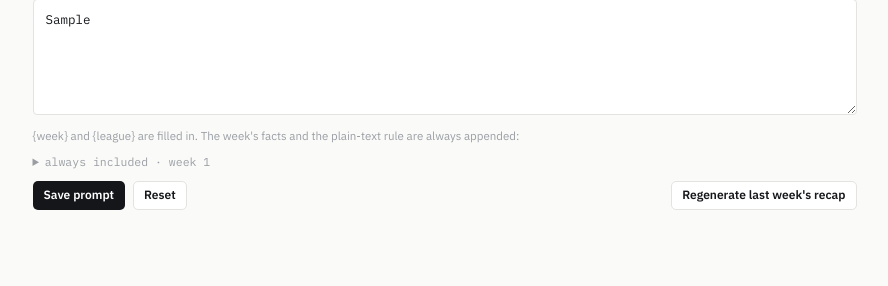
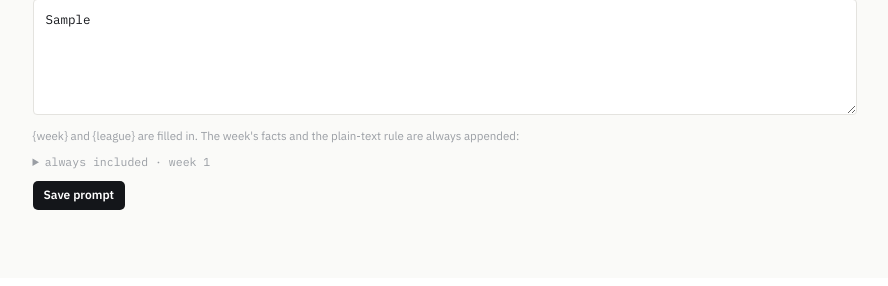
Before and after one commit to andrew23967/putnambowl2, a Django app: page /dashboard/emails/ in a window 1280 px wide. Shown: the part 1079-1365 px from the top of the page, without its empty margins (188-1076 px from the left). After the commit the page ends 1289 px from the top, so only its background shows below. Run offline with Django 5.2, Linux system fonts and the light colour scheme; a user stored in the database is signed in; data comes from the database, SQL or seed files in the repository; tables that the repository leaves empty hold one stand-in row (values such as "Sample post"); data that the repository does not hold is empty.

Commit message:
Emails dashboard: no regenerate-recap or reset-prompt buttons
The recap is written at advance and rides in the next weekly mail; the
prompt is edited in place. generate_recap and its route are gone. The
address test now checks the three labels rather than the explanations
removed when the block was condensed.

Co-Authored-By: Claude Fable 5.1 <noreply@anthropic.com>

```diff
--- a/main/urls.py
+++ b/main/urls.py
@@ -22,7 +22,6 @@ urlpatterns = [
     path('dashboard/accounts/edit/<int:user_id>/', views.edit_player, name='edit_player'),
     path('dashboard/accounts/delete/<int:user_id>/', views.delete_player, name='delete_player'),
     path('pick-history/', views.pick_history, name='pick_history'),
-    path('dashboard/generate-recap/', views.generate_recap, name='generate_recap'),
     path('dashboard/send-test-email/', views.send_test_email, name='send_test_email'),
     path('dashboard/picks/delete-game/', views.ajax_delete_game, name='ajax_delete_game'),
     path('dashboard/picks/set-winner/', views.ajax_set_winner, name='ajax_set_winner'),
--- a/main/views.py
+++ b/main/views.py
@@ -780,10 +780,6 @@ def emaildash(request):
             settings.recap_prompt = request.POST.get('recap_prompt', '').strip()
             settings.save()
             messages.success(request, 'Prompts saved.')
-        elif 'reset_prompts' in request.POST:
-            settings.recap_prompt = ''
-            settings.save()
-            messages.success(request, 'Prompts reset to the built-in defaults.')
         return redirect('main:emaildash')
 
     # Preview the data block against the most recently completed week, so what is
@@ -1243,31 +1239,6 @@ def pickdash(request):
 
 @league_manager_required
 @require_POST
-def generate_recap(request):
-    from .auto import build_recap
-    settings = current_settings(request)
-    league = settings.league
-    last_week = settings.week - 1
-    if last_week < 1:
-        return JsonResponse(
-            {'error': 'Week 1 has no previous week to recap.'}, status=400)
-    recap = build_recap(league, last_week)
-    if recap is None:
-        return JsonResponse({'error': f'No history saved for week {last_week}.'}, status=404)
-    settings.weekly_recap = recap
-    settings.save()
-    # Keep the archive in step with the live copy, the same way do_advance_week
-    # does. Without this the feed would keep serving the superseded text.
-    WeeklyLeaderboard.objects.filter(league=league, week=last_week).update(recap=recap)
-    # Record but deliberately do not send: regenerating is a correction, and the
-    # league has already had this week's recap in their inbox.
-    from .email_utils import record_recap_email
-    record_recap_email(league, last_week, recap)
-    return JsonResponse({'recap': recap})
-
-
-@league_manager_required
-@require_POST
 def send_test_email(request):
     from .email_utils import send_picks_published_email
     settings = current_settings(request)
--- a/templates/main/emaildash.html
+++ b/templates/main/emaildash.html
@@ -97,13 +97,9 @@
 
 {{ format_rules }}</pre>
     </details>
-    <div style="display:flex;gap:8px;margin-top:12px;align-items:center;">
+    <div style="margin-top:12px;">
       <button name="save_prompts" class="btn btn-primary btn-sm">Save prompt</button>
-      <button name="reset_prompts" class="btn btn-secondary btn-sm" onclick="return confirm('Reset the recap prompt to the built-in default?');">Reset</button>
-      <span style="flex:1;"></span>
-      <button type="button" class="btn btn-secondary btn-sm" id="regen">Regenerate last week's recap</button>
     </div>
-    <p class="n" id="regen-note" style="margin-top:8px;font-size:11px;color:var(--muted-3);"></p>
   </form>
 </div>
 
@@ -174,15 +170,6 @@
     document.getElementById('tpl-id').value=''; document.getElementById('tpl-name').value=''; document.getElementById('tpl-body').value='';
     document.getElementById('tpl-title').textContent='New intro'; this.hidden=true;
   });
-  var regen=document.getElementById('regen'), rnote=document.getElementById('regen-note');
-  regen.addEventListener('click',function(){
-    if(!confirm('Regenerate last week\'s recap? It replaces the one on the site; nothing is mailed.'))return;
-    regen.disabled=true; rnote.textContent='working';
-    fetch("{% url 'main:generate_recap' %}",{method:'POST',headers:{'X-CSRFToken':'{{ csrf_token }}'}})
-      .then(function(r){return r.json();}).then(function(d){
-        regen.disabled=false; rnote.textContent=d.error?d.error:'recap replaced';
-      }).catch(function(){regen.disabled=false; rnote.textContent='failed';});
-  });
 })();
 </script>
 {% endblock %}
```
Also changed, not shown: docs/email.md (+2 -2 lines), main/tests.py (+3 -4 lines).
